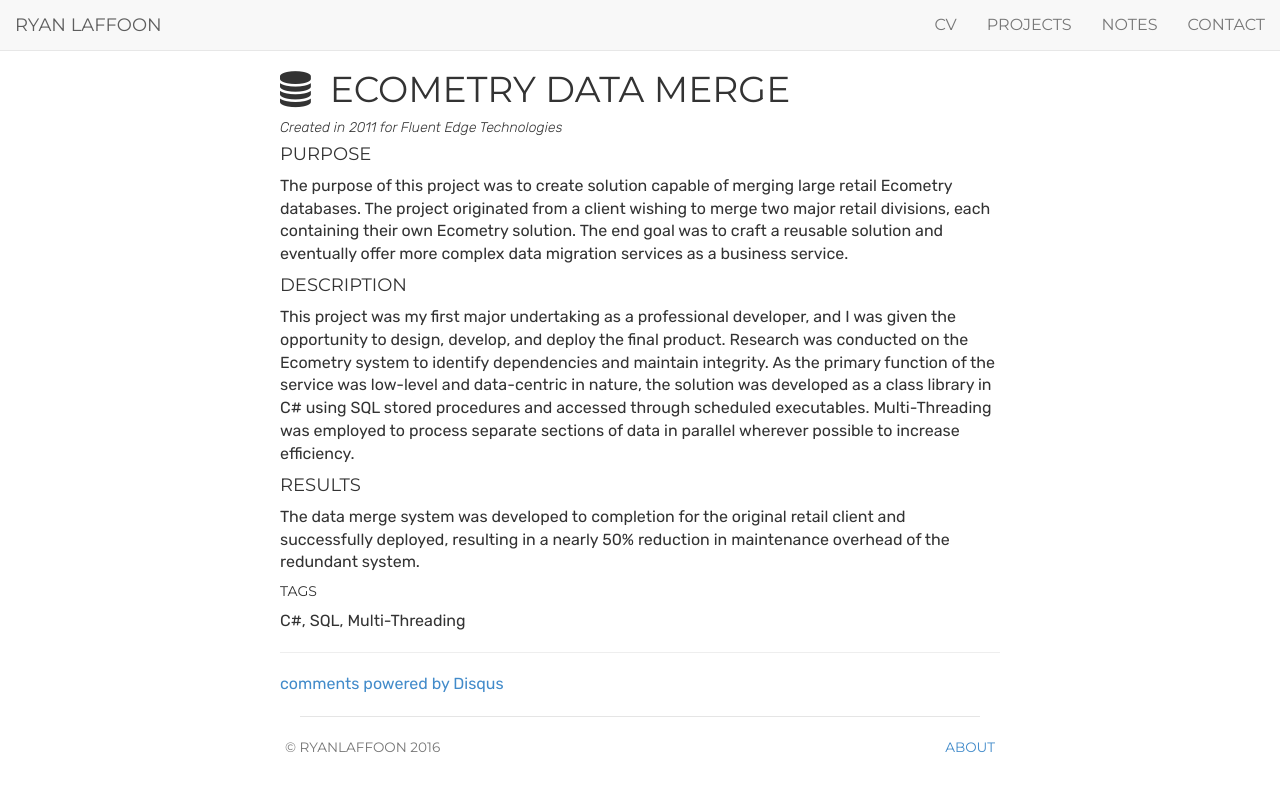
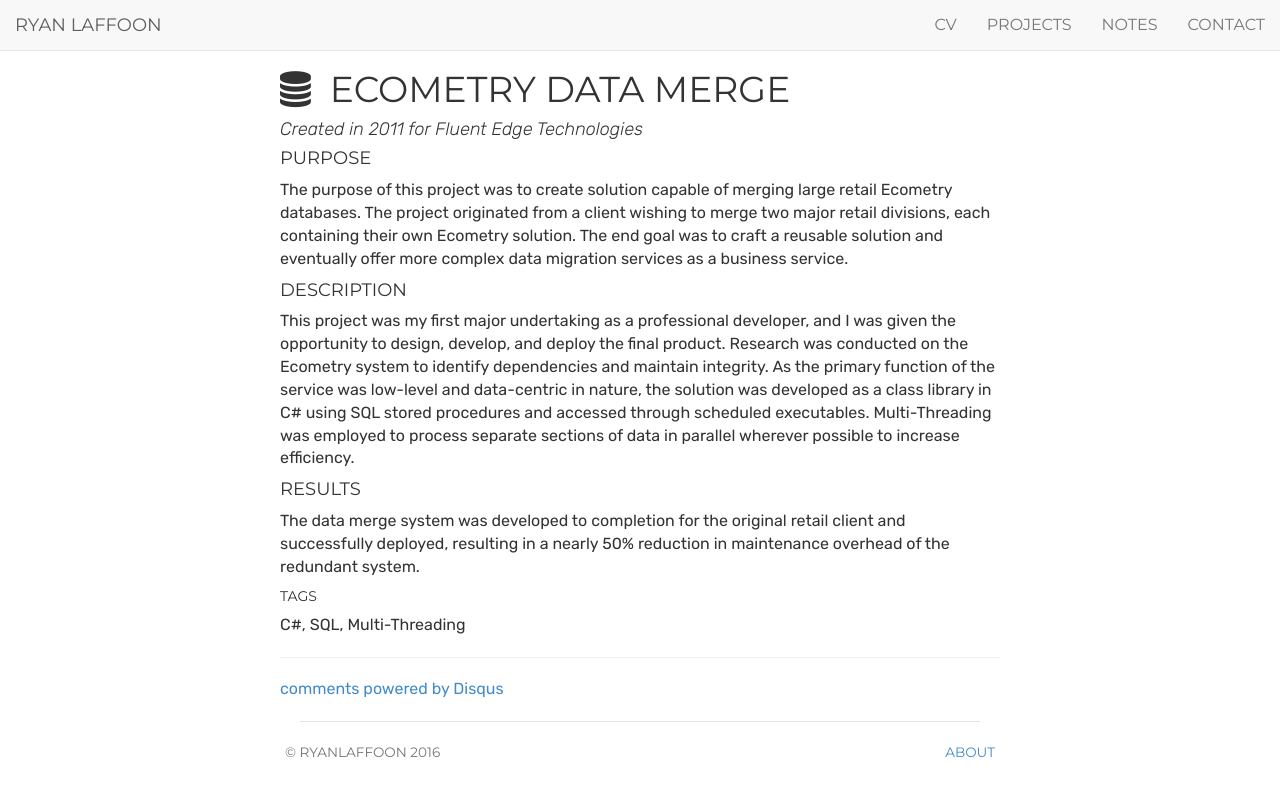
Before and after one commit to ryanlaffoon/ryanlaffoon.github.io, a Jekyll site: the page built from _projects/Ecometry-Data-Merge.md, in a window 1280 px wide. Shown: the top 796 px of the page. Built offline with Jekyll 4.4.1, drawn with Linux system fonts in a browser that asks for light colours; comment, search, counter and statistics services are not loaded.

Commit message:
Update project.html

```diff
--- a/_layouts/project.html
+++ b/_layouts/project.html
@@ -12,9 +12,9 @@
                 <i class="{{ project.icon }}"></i>&nbsp;&nbsp;{{ project.name }}
             </h1>
         </div>
-        <h5 class="credit">
+        <h4 class="credit">
             Created in {{ project.year }} {% if project.owner %} for {{ project.owner }} {% endif %}
-        </h5>
+        </h4>
         <!-- Project content -->
         {% if project.purpose %}
         <h4 class="title">Purpose</h4>
```
